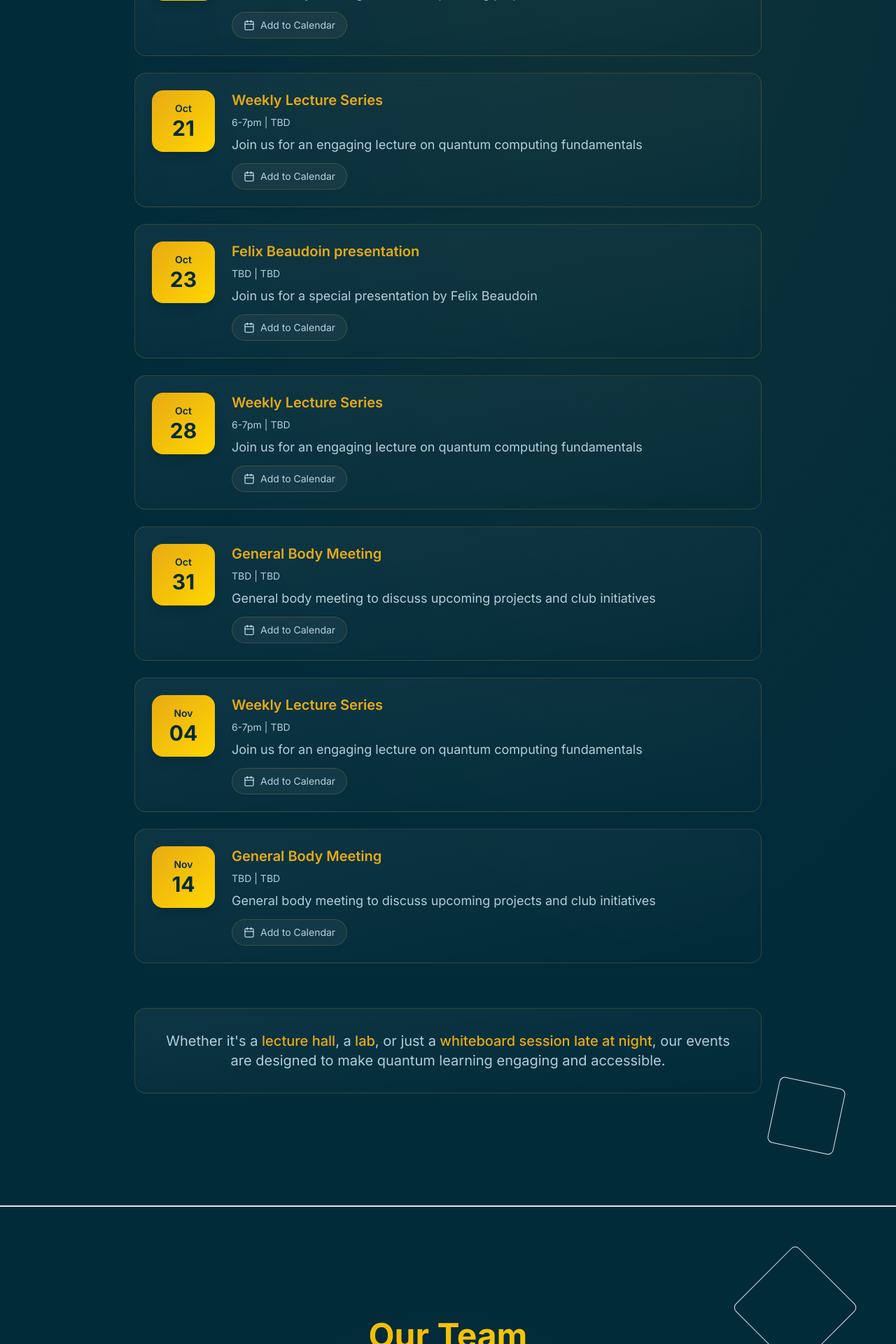
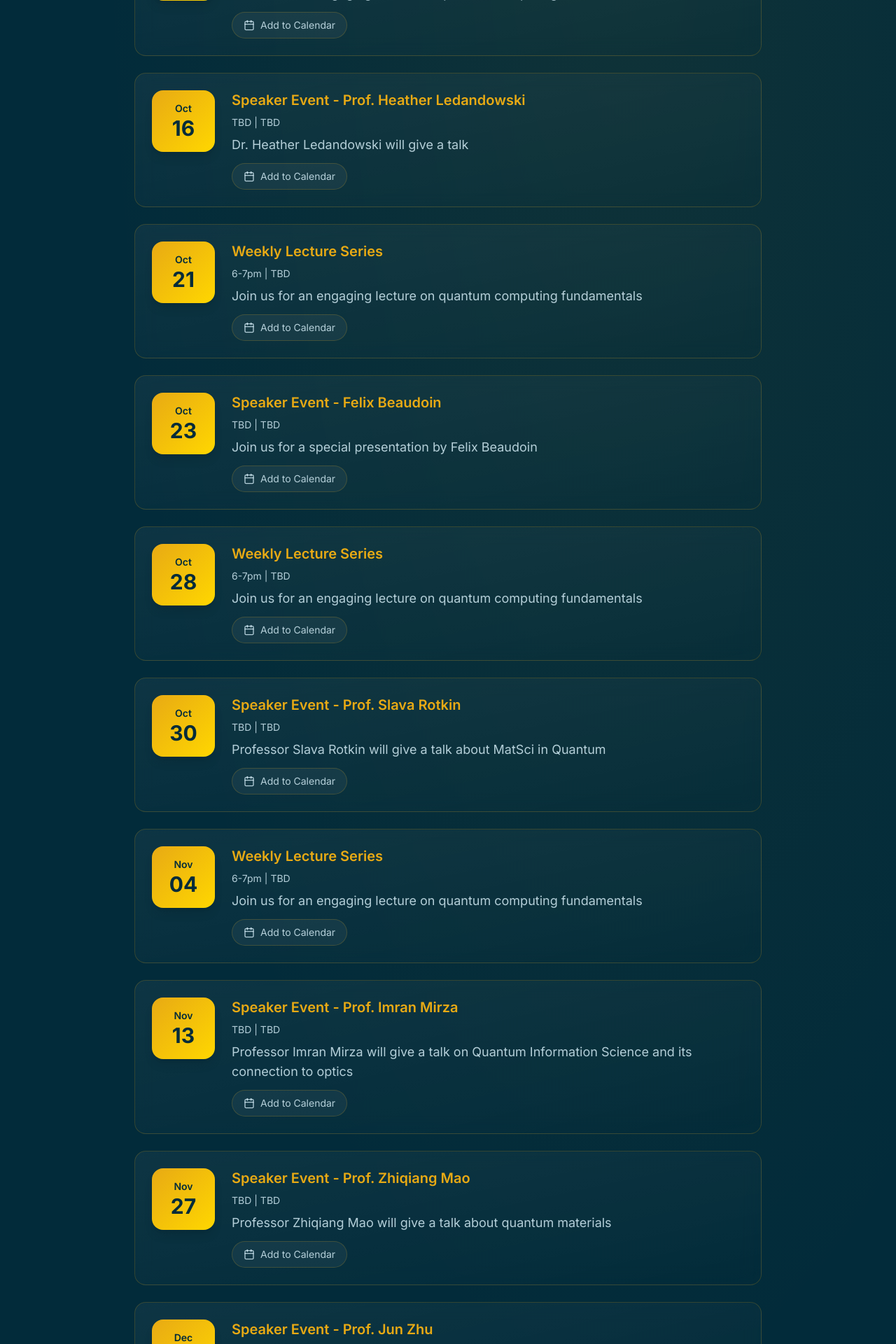
Before and after one commit to Quantum-Student-Society-PSU/QSS-Web, a Next.js app: page / in a window 1280 px wide. Shown: the part 4500-6420 px from the top of the page at 70% size. Built offline with nearby package versions, Linux system fonts and the light colour scheme.

Commit message:
more events

```diff
--- a/data/events.ts
+++ b/data/events.ts
@@ -53,6 +53,15 @@ export const UPCOMING_EVENTS: Event[] = [
     type: 'collab',
   },
   {
+    id: 'e12',
+    title: 'Homecoming Parade w/ National Chemical Society',
+    date: { month: 'Oct', day: '09' },
+    time: '6 pm',
+    location: 'Downtown State College',
+    description: 'Celebrating the Penn State community',
+    type: 'collab',
+  },
+  {
     id: 'e4',
     title: 'Weekly Lecture Series',
     date: { month: 'Oct', day: '14' },
@@ -63,12 +72,12 @@ export const UPCOMING_EVENTS: Event[] = [
   },
   {
     id: 'e5',
-    title: 'General Body Meeting',
-    date: { month: 'Oct', day: '17' },
+    title: 'Speaker Event - Prof. Heather Ledandowski',
+    date: { month: 'Oct', day: '16' },
     time: 'TBD',
     location: 'TBD',
-    description: 'General body meeting to discuss upcoming projects and club initiatives',
-    type: 'gbm',
+    description: 'Dr. Heather Ledandowski will give a talk',
+    type: 'speaker',
   },
   {
     id: 'e6',
@@ -81,7 +90,7 @@ export const UPCOMING_EVENTS: Event[] = [
   },
   {
     id: 'e7',
-    title: 'Felix Beaudoin presentation',
+    title: 'Speaker Event - Felix Beaudoin',
     date: { month: 'Oct', day: '23' },
     time: 'TBD',
     location: 'TBD',
@@ -99,12 +108,12 @@ export const UPCOMING_EVENTS: Event[] = [
   },
   {
     id: 'e9',
-    title: 'General Body Meeting',
-    date: { month: 'Oct', day: '31' },
+    title: 'Speaker Event - Prof. Slava Rotkin',
+    date: { month: 'Oct', day: '30' },
     time: 'TBD',
     location: 'TBD',
-    description: 'General body meeting to discuss upcoming projects and club initiatives',
-    type: 'gbm',
+    description: 'Professor Slava Rotkin will give a talk about MatSci in Quantum',
+    type: 'speaker',
   },
   {
     id: 'e10',
@@ -117,11 +126,29 @@ export const UPCOMING_EVENTS: Event[] = [
   },
   {
     id: 'e11',
-    title: 'General Body Meeting',
-    date: { month: 'Nov', day: '14' },
+    title: 'Speaker Event - Prof. Imran Mirza',
+    date: { month: 'Nov', day: '13' },
     time: 'TBD',
     location: 'TBD',
-    description: 'General body meeting to discuss upcoming projects and club initiatives',
-    type: 'gbm',
+    description: 'Professor Imran Mirza will give a talk on Quantum Information Science and its connection to optics',
+    type: 'speaker',
+  },
+  {
+    id: 'e13',
+    title: 'Speaker Event - Prof. Zhiqiang Mao',
+    date: { month: 'Nov', day: '27' },
+    time: 'TBD',
+    location: 'TBD',
+    description: 'Professor Zhiqiang Mao will give a talk about quantum materials',
+    type: 'speaker',
+  },
+  {
+    id: 'e14',
+    title: 'Speaker Event - Prof. Jun Zhu',
+    date: { month: 'Dec', day: '11' },
+    time: 'TBD',
+    location: 'TBD',
+    description: 'Professor Jun Zhu will speak about Quantum Information pathways on topological edge states',
+    type: 'speaker',
   },
 ]
```
